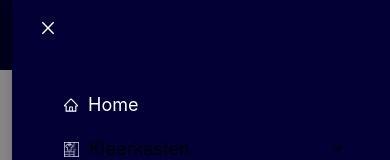
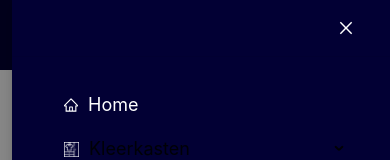
Before and after one commit to LouisDeGruyter/WhereAreMyClothes_FrontEnd, a React (Create React App) app: page / in a window 390 px wide. Both pictures are taken after a click on the element "menu". Shown: the top 160 px of the page. Built offline with nearby package versions, Linux system fonts and the light colour scheme; no server answers.

Commit message:
kleine aanpassing navbar

```diff
--- a/src/components/navbar/Navbar.js
+++ b/src/components/navbar/Navbar.js
@@ -32,7 +32,7 @@ import NavbarItems from './NavbarItems';
       <span className='headerMenu'>
     <NavbarItems/>
     </span>
-    <Drawer open={openMenu} onClose={()=> {setOpenMenu(false)}} closable={true} bodyStyle={styles.drawer}>
+    <Drawer open={openMenu} onClose={()=> {setOpenMenu(false)}} closable={true} bodyStyle={styles.drawer} size={"default"}>
       <NavbarItems isInline/>
     </Drawer>
     </div>
--- a/src/components/navbar/navbar.scss
+++ b/src/components/navbar/navbar.scss
@@ -17,6 +17,10 @@
     background-color: #020034!important;
     svg {
         color: white!important;
+
+    }
+    .ant-drawer-close {
+        margin-left: auto;
     }
 }
 
```
